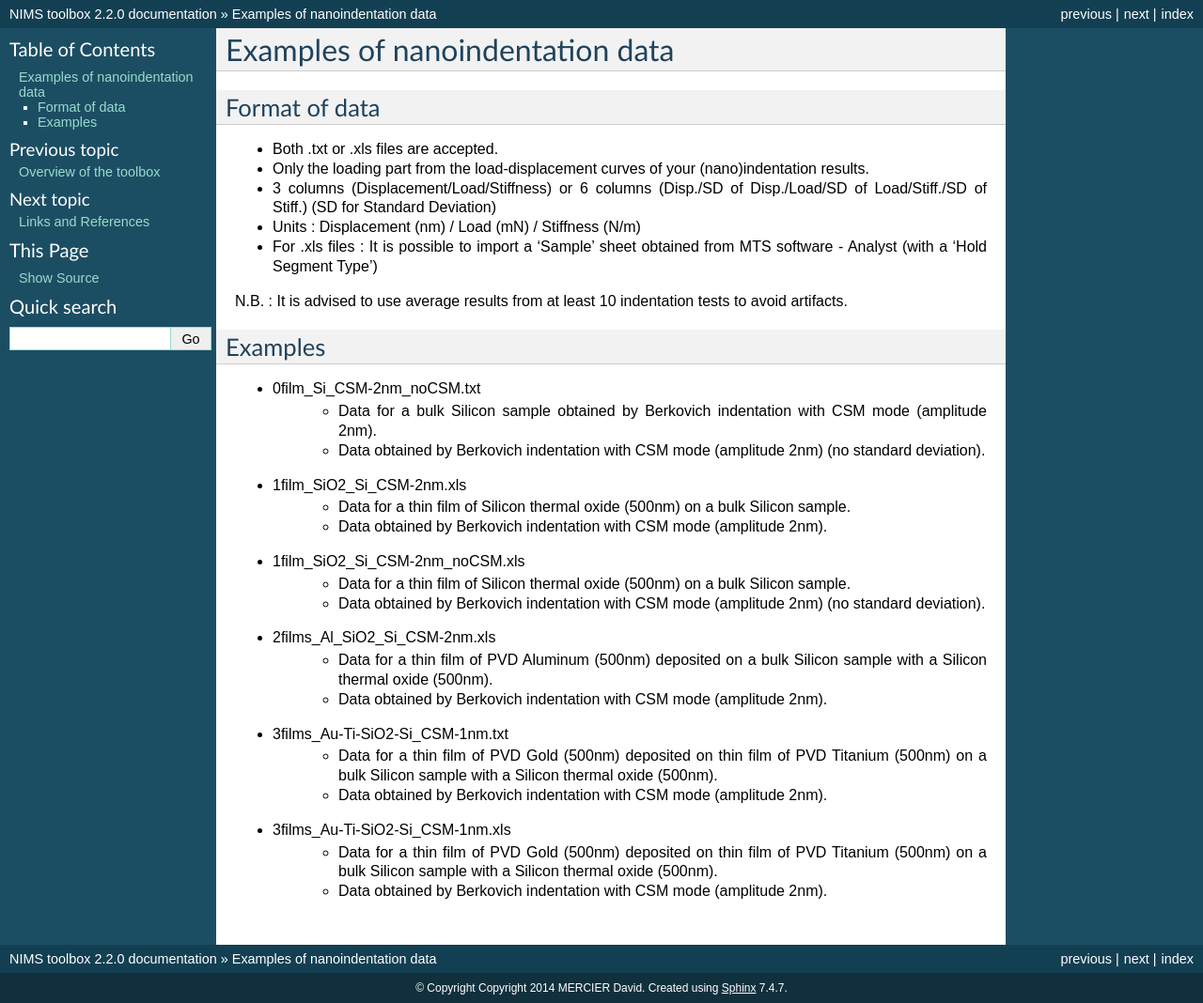
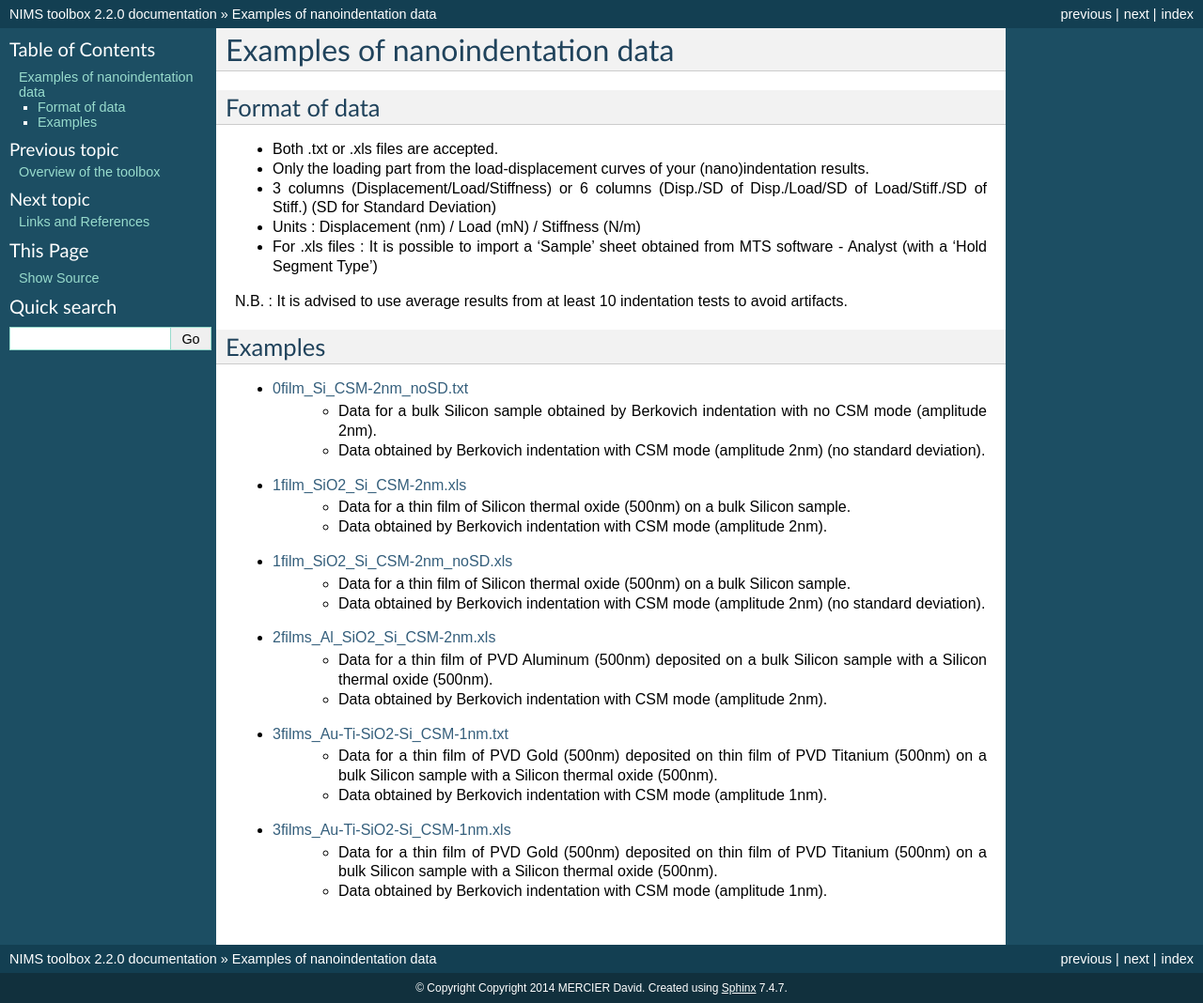
Before and after one commit to DavidMercier/NIMS, a Sphinx documentation site: the page built from doc/examples.rst, in a window 1280 px wide. Shown: the whole page at 94% size. Built offline with Sphinx 7.4.7, drawn with Linux system fonts in a browser that asks for light colours.

Commit message:
updated doc and renamed example files

```diff
--- a/doc/examples.rst
+++ b/doc/examples.rst
@@ -17,26 +17,26 @@ N.B. : It is advised to use average results from at least 10 indentation tests t
 Examples
 ########
 
-* 0film_Si_CSM-2nm_noCSM.txt
-    - Data for a bulk Silicon sample obtained by Berkovich indentation with CSM mode (amplitude 2nm).
+* `0film_Si_CSM-2nm_noSD.txt <https://github.com/DavidMercier/NIMS/blob/master/Data_indentation/0film_Si_CSM-2nm_noSD.txt>`_
+    - Data for a bulk Silicon sample obtained by Berkovich indentation with no CSM mode (amplitude 2nm).
     - Data obtained by Berkovich indentation with CSM mode (amplitude 2nm) (no standard deviation).
 
-* 1film_SiO2_Si_CSM-2nm.xls
+* `1film_SiO2_Si_CSM-2nm.xls <https://github.com/DavidMercier/NIMS/blob/master/Data_indentation/1film_SiO2_Si_CSM-2nm.xls>`_
     - Data for a thin film of Silicon thermal oxide (500nm) on a bulk Silicon sample.
     - Data obtained by Berkovich indentation with CSM mode (amplitude 2nm).
 
-* 1film_SiO2_Si_CSM-2nm_noCSM.xls
+* `1film_SiO2_Si_CSM-2nm_noSD.xls <https://github.com/DavidMercier/NIMS/blob/master/Data_indentation/1film_SiO2_Si_CSM-2nm_noSD.xls>`_
     - Data for a thin film of Silicon thermal oxide (500nm) on a bulk Silicon sample.
     - Data obtained by Berkovich indentation with CSM mode (amplitude 2nm) (no standard deviation).
 
-* 2films_Al_SiO2_Si_CSM-2nm.xls
+* `2films_Al_SiO2_Si_CSM-2nm.xls <https://github.com/DavidMercier/NIMS/blob/master/Data_indentation/2films_Al_SiO2_Si_CSM-2nm.xls>`_
     - Data for a thin film of PVD Aluminum (500nm) deposited on a bulk Silicon sample with a Silicon thermal oxide (500nm).
     - Data obtained by Berkovich indentation with CSM mode (amplitude 2nm).
 
-* 3films_Au-Ti-SiO2-Si_CSM-1nm.txt
+* `3films_Au-Ti-SiO2-Si_CSM-1nm.txt <https://github.com/DavidMercier/NIMS/blob/master/Data_indentation/3films_Au-Ti-SiO2-Si_CSM-1nm.txt>`_
     - Data for a thin film of PVD Gold (500nm) deposited on thin film of PVD Titanium (500nm) on a bulk Silicon sample with a Silicon thermal oxide (500nm).
-    - Data obtained by Berkovich indentation with CSM mode (amplitude 2nm).
+    - Data obtained by Berkovich indentation with CSM mode (amplitude 1nm).
 
-* 3films_Au-Ti-SiO2-Si_CSM-1nm.xls
+* `3films_Au-Ti-SiO2-Si_CSM-1nm.xls <hhttps://github.com/DavidMercier/NIMS/blob/master/Data_indentation/3films_Au-Ti-SiO2-Si_CSM-1nm.xls>`_
     - Data for a thin film of PVD Gold (500nm) deposited on thin film of PVD Titanium (500nm) on a bulk Silicon sample with a Silicon thermal oxide (500nm).
-    - Data obtained by Berkovich indentation with CSM mode (amplitude 2nm).
+    - Data obtained by Berkovich indentation with CSM mode (amplitude 1nm).
--- a/doc/index.rst
+++ b/doc/index.rst
@@ -62,7 +62,7 @@ Contents
 Contact
 =======
 
-:Authors: `David Mercier <david9684@gmail.com>`_ [1]
+:Author: `David Mercier <david9684@gmail.com>`_ [1]
 
 [1] `Max-Planck-Institut für Eisenforschung, 40237 Düsseldorf, Germany <http://www.mpie.de/>`_
 
```
Also changed, not shown: 4 other files.
